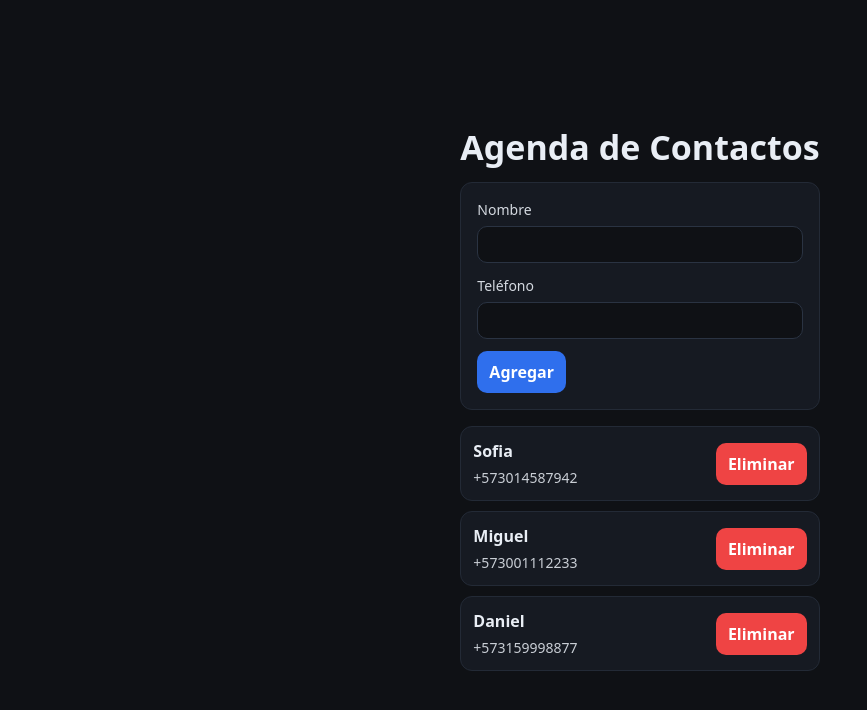
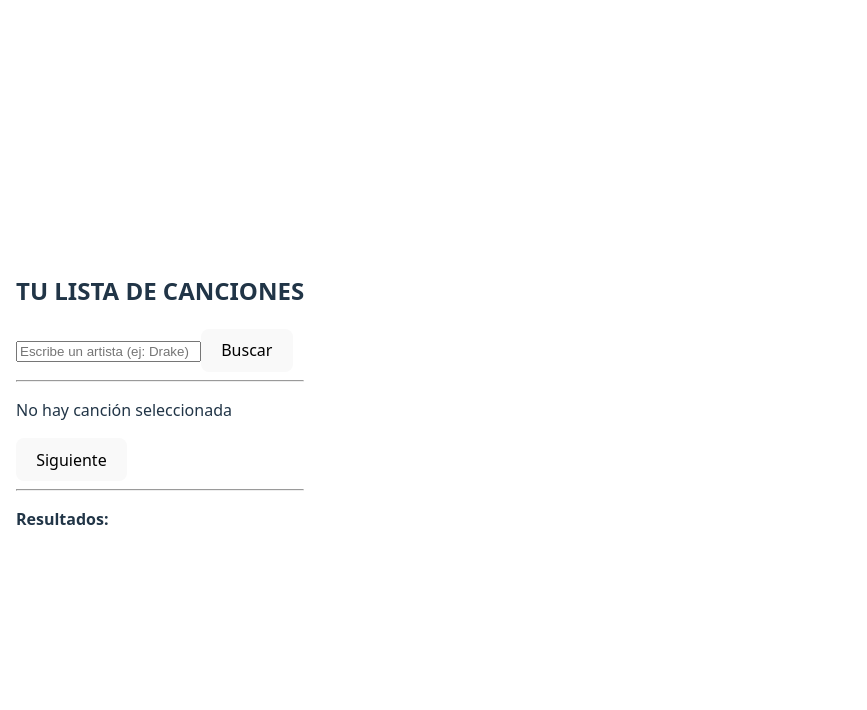
Before and after one commit to MBeta032/HOMEWORKS, a React (Vite) app in the folder REACT-PROJECT-HOMEWORKS/: page / in a window 1280 px wide. Shown: the top 710 px of the page, without its empty margins (0-867 px from the left). Built offline with nearby package versions, Linux system fonts and the light colour scheme.

Commit message:
✨ Complete linked list

```diff
--- /dev/null
+++ b/REACT-PROJECT-HOMEWORKS/src/CHALLENGE-03/pages/LinkedMusicPage.tsx
@@ -0,0 +1,144 @@
+import { useEffect, useState } from "react"
+import { LinkedList } from "../linked/LinkedList"
+import { Node } from "../linked/Node"
+import type { Song } from "../spotifySong"
+
+export default function LinkedMusicPage() {
+  // 1) Lo que escribes en el input
+  const [artist, setArtist] = useState("")
+
+  // 2) Esto es lo que REALMENTE dispara la búsqueda
+  // (para que no busque en cada tecla que escribes)
+  const [query, setQuery] = useState("")
+
+  // 3) Resultados como array normal para mostrar con .map()
+  const [songs, setSongs] = useState<Song[]>([])
+
+  // 4) Estructura de datos: LinkedList y el puntero current
+  const [lista, setLista] = useState<LinkedList<Song> | null>(null)
+  const [current, setCurrent] = useState<Node<Song> | null>(null)
+
+  // 5) Estado para avisar cargando/error (para noobs es útil)
+  const [loading, setLoading] = useState(false)
+  const [error, setError] = useState("")
+
+  // useEffect: cuando query cambia, hacemos fetch
+  useEffect(() => {
+    if (query.trim() === "") {
+      return
+    }
+
+    const fetchSongs = async () => {
+      try {
+        setLoading(true)
+        setError("")
+
+        const resp = await fetch(
+          `http://localhost:3001/api/search?artist=${encodeURIComponent(query)}`
+        )
+
+        const data = await resp.json()
+
+        if (!resp.ok) {
+          setError(data?.error || "Error buscando en Spotify")
+          setLoading(false)
+          return
+        }
+
+        // data.tracks viene del proxy
+        const tracks: Song[] = data.tracks
+
+        // Guardamos en array para .map()
+        setSongs(tracks)
+
+        // Creamos y llenamos la LinkedList en el mismo orden
+        const nuevaLista = new LinkedList<Song>()
+        tracks.forEach((s) => nuevaLista.append(s))
+
+        // Guardamos lista y ponemos current en el head
+        setLista(nuevaLista)
+        setCurrent(nuevaLista.head)
+
+        setLoading(false)
+      } catch (e) {
+        setError("Error de red (¿está prendido el servidor proxy?)")
+        setLoading(false)
+      }
+    }
+
+    fetchSongs()
+  }, [query])
+
+  // Cuando das Enter o click en Buscar
+  const handleSearch = (e: React.FormEvent<HTMLFormElement>) => {
+    e.preventDefault()
+    setQuery(artist)
+  }
+
+  // Botón “Siguiente”: avanza usando current.next
+  const handleNext = () => {
+    if (current === null) return
+
+    if (current.next !== null) {
+      setCurrent(current.next)
+      return
+    }
+
+    // Si llegaste al final, vuelves al inicio
+    if (lista !== null) {
+      setCurrent(lista.head)
+    }
+  }
+
+  return (
+    <div style={{ padding: 16 }}>
+      <h2>TU LISTA DE CANCIONES</h2>
+
+      <form onSubmit={handleSearch}>
+        <input
+          value={artist}
+          onChange={(e) => setArtist(e.target.value)}
+          placeholder="Escribe un artista (ej: Drake)"
+        />
+        <button type="submit">Buscar</button>
+      </form>
+
+      {loading && <p>Cargando canciones...</p>}
+      {error && <p>{error}</p>}
+
+      <hr />
+
+      {/* Canción actual */}
+      {current === null ? (
+        <p>No hay canción seleccionada</p>
+      ) : (
+        <div>
+          <p>
+            <strong>Reproduciendo:</strong> {current.value.titulo} - {current.value.artista}
+          </p>
+
+          {/* Preview de Spotify (a veces viene vacío) */}
+          {current.value.previewUrl ? (
+            <audio controls src={current.value.previewUrl} />
+          ) : (
+            <p>Esta canción no tiene preview</p>
+          )}
+        </div>
+      )}
+
+      <button onClick={handleNext}>Siguiente</button>
+
+      <hr />
+
+      {/* Resultados (array) */}
+      <p><strong>Resultados:</strong></p>
+      <ul>
+        {songs.map((s) => (
+          <li key={s.id}>
+            {s.titulo} - {s.artista}
+          </li>
+        ))}
+      </ul>
+    </div>
+  )
+}
--- /dev/null
+++ b/REACT-PROJECT-HOMEWORKS/src/CHALLENGE-03/spotifySong.tsx
@@ -0,0 +1,7 @@
+export interface Song {
+  id: string
+  titulo: string
+  artista: string
+  imagen: string
+  previewUrl: string
+}
--- a/REACT-PROJECT-HOMEWORKS/src/main.tsx
+++ b/REACT-PROJECT-HOMEWORKS/src/main.tsx
@@ -4,11 +4,12 @@ import HelloWorld from './HelloWorld.tsx'
 import PrintMessage from './PrintMessage'
 import Contador from './Contador.tsx'
 import Arreglos from './Arreglos.tsx'
+import ContactoApp from "./CHALLENGE-02/ContactoApp";
 
 import './index.css'
-import ContactoApp from "./CHALLENGE-02/ContactoApp";
 import React from 'react'
 import ReactDOM from 'react-dom/client'
+import LinkedMusicPage from './CHALLENGE-03/pages/LinkedMusicPage.tsx'
 
 
 ReactDOM.createRoot(document.getElementById('root')!)
@@ -20,8 +21,9 @@ ReactDOM.createRoot(document.getElementById('root')!)
         <PrintMessage message='Soy un mensaje!!!' />
         <PrintMessage suma = {4}/>
         <Contador suma = {3}/>
-        <Arreglos/> */ }
-        <ContactoApp />
+        <Arreglos/>
+        <ContactoApp />*/ }
+        <LinkedMusicPage />
     </React.StrictMode>
 
 )
```
Also changed, not shown: REACT-PROJECT-HOMEWORKS/src/CHALLENGE-03/songMock.tsx (deleted, +0 -9 lines).
